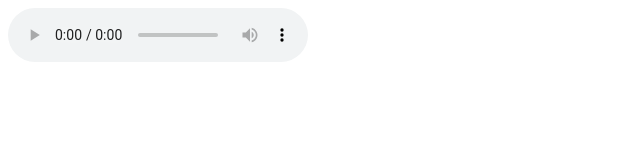
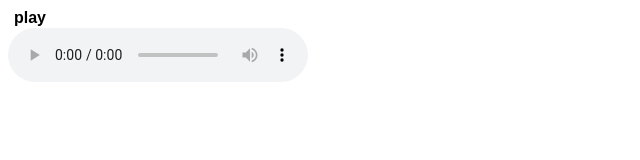
Before and after one commit to Gopinath21052006/new_one, a plain HTML site: page head.html in a window 1280 px wide. Shown: the whole page, without its empty margins (0-640 px from the left). Drawn offline with Linux system fonts and the light colour scheme.

Commit message:
updata head.html , add head.css ,move song place and rename the file

```diff
--- /dev/null
+++ b/head.css
@@ -0,0 +1,14 @@
+#play{
+    border: none;
+    background-color: transparent;
+    font-weight: bolder;
+    font-size: medium;
+    font-display:inherit;
+    transition: color 2s ease-in-out;
+    transition: background-color  3s ease-out;
+    border-radius: 15px;
+}
+#play:hover{
+    background-color: black;
+    color: white;
+}
--- a/head.html
+++ b/head.html
@@ -1,8 +1,17 @@
 <html>
+  <head>
   <title>  musice player </title>
-<body>
-  <audio controls autoplay>
-    <source src="/new_one/NEFFEX - Cold ❄️[Copyright Free] No.60 - NEFFEX (youtube).mp3" type="audio/mpeg">
+<link rel="stylesheet" href="head.css">
+
+</head>
+  <body>
+    <div id="control">
+      <button id="play">play</button>
+    </div>
+    <div>
+  <audio controls autoplay id="musice ">
+    <source src="/new_one/resource/NEFFEX - Cold.mp3" type="audio/mpeg">
   </audio>
+  </div>
 </body>
 </html>
```
Also changed, not shown: 2 other files.
